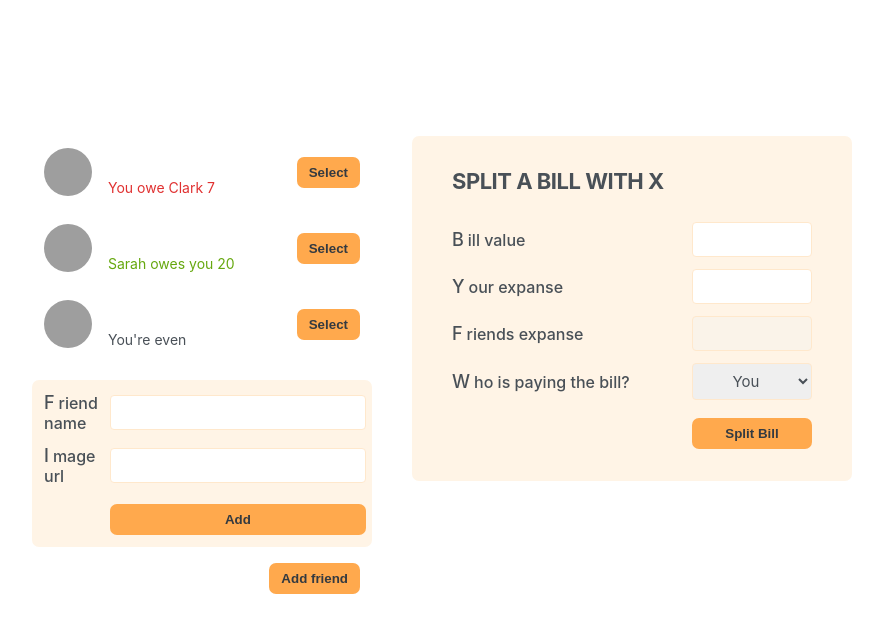
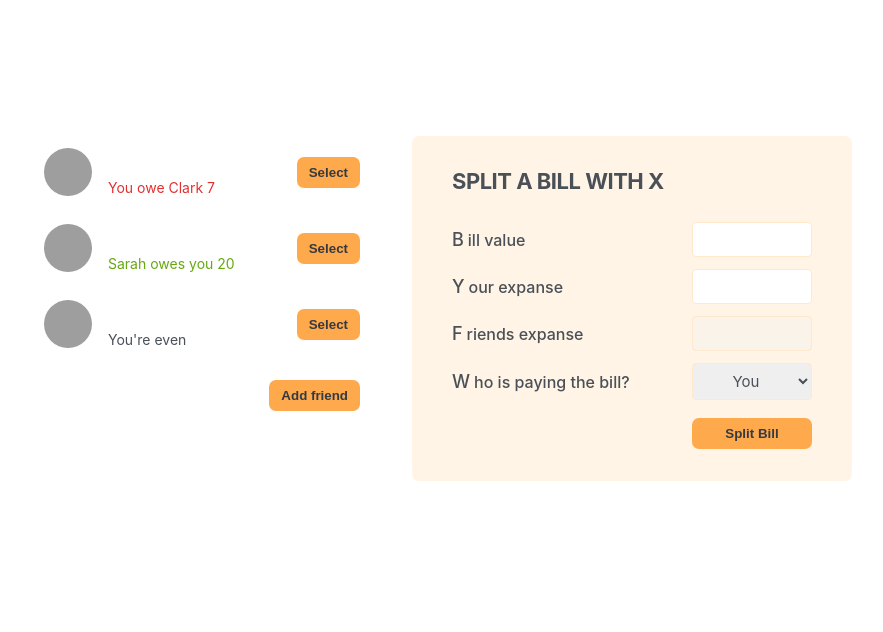
Before and after one commit to AdriannaLen/eat-and-split, a React (Create React App) app in the folder eat-and-split/: page / in a window 1280 px wide. Shown: the top 632 px of the page, without its empty margins (198-1081 px from the left). Built offline with nearby package versions, Linux system fonts and the light colour scheme; grey boxes are pictures that could not be loaded.

Commit message:
added first state showAddFriend for the 'Add friend' button

```diff
--- a/eat-and-split/src/App.js
+++ b/eat-and-split/src/App.js
@@ -1,5 +1,6 @@
 
 import './App.css';
+import { useState } from 'react';
 
 const initialFriends = [
   {
@@ -22,17 +23,27 @@
   },
 ];
 
+function Button ({children, onClick}) {
 
+  return ( <button className="button" onClick={onClick}>{children}</button> )
+}
 
 export default function App() {
 
+  const [ showAddFriend, setShowAddFriend ] = useState(false);
+
+  function handleShowAddFriend() {
+
+    setShowAddFriend( (show) => !show)
+
+  }
   return (
 
     <div className="app">
       <div className="sidebar">
     <FriendsList />
-    <FormAddFriend />
-    <Button>Add friend</Button>
+    { showAddFriend && <FormAddFriend />}
+    <Button onClick={handleShowAddFriend}>{ showAddFriend ? "Close" : "Add friend"}</Button>
     </div>
     <FormSplitBill />
     </div>
@@ -81,11 +92,6 @@
 )
 }
 
-function Button ({children}) {
-
-  return ( <button className="button">{children}</button> )
-}
-
 function FormAddFriend() {
 
   return (
```
